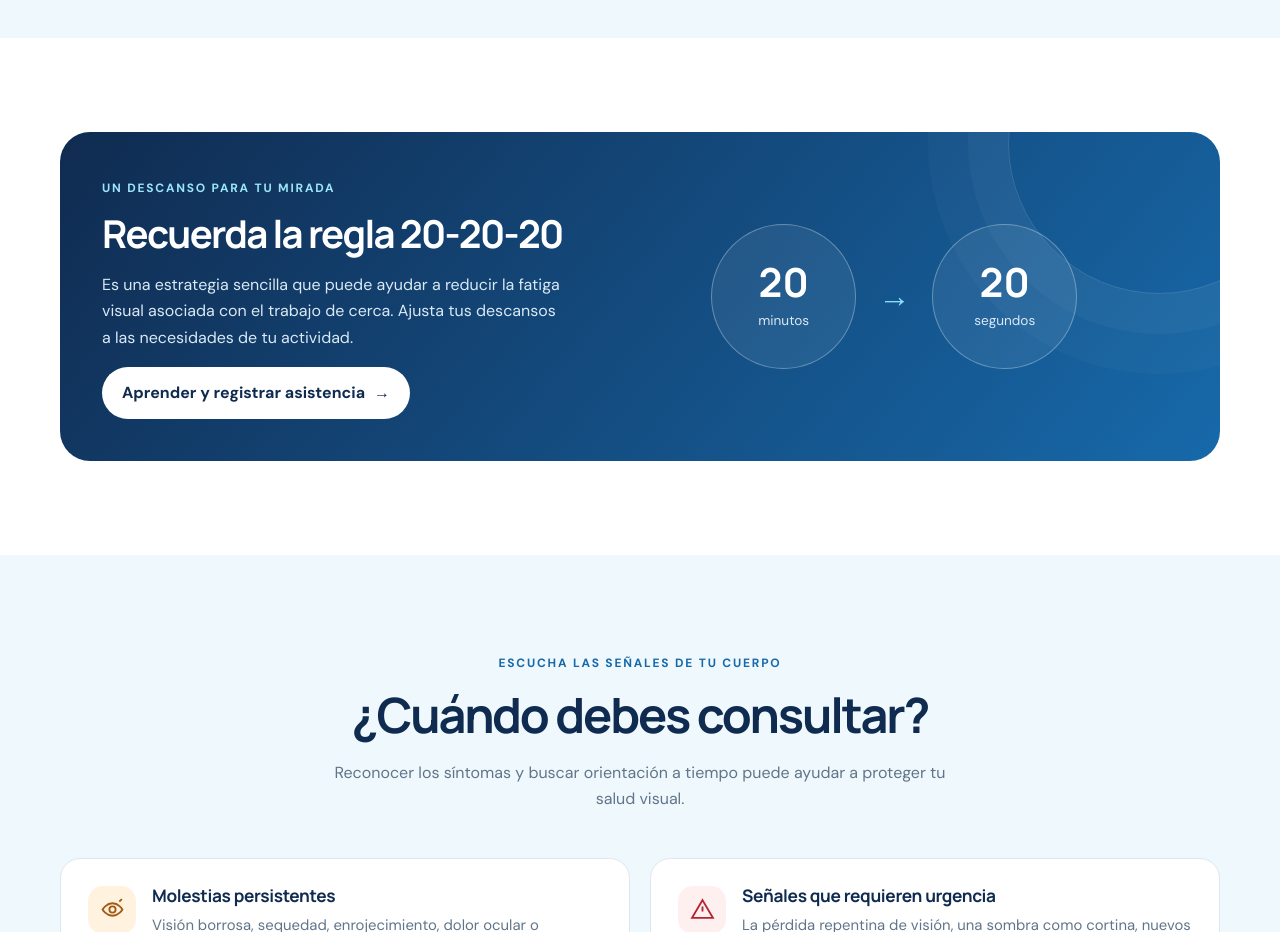
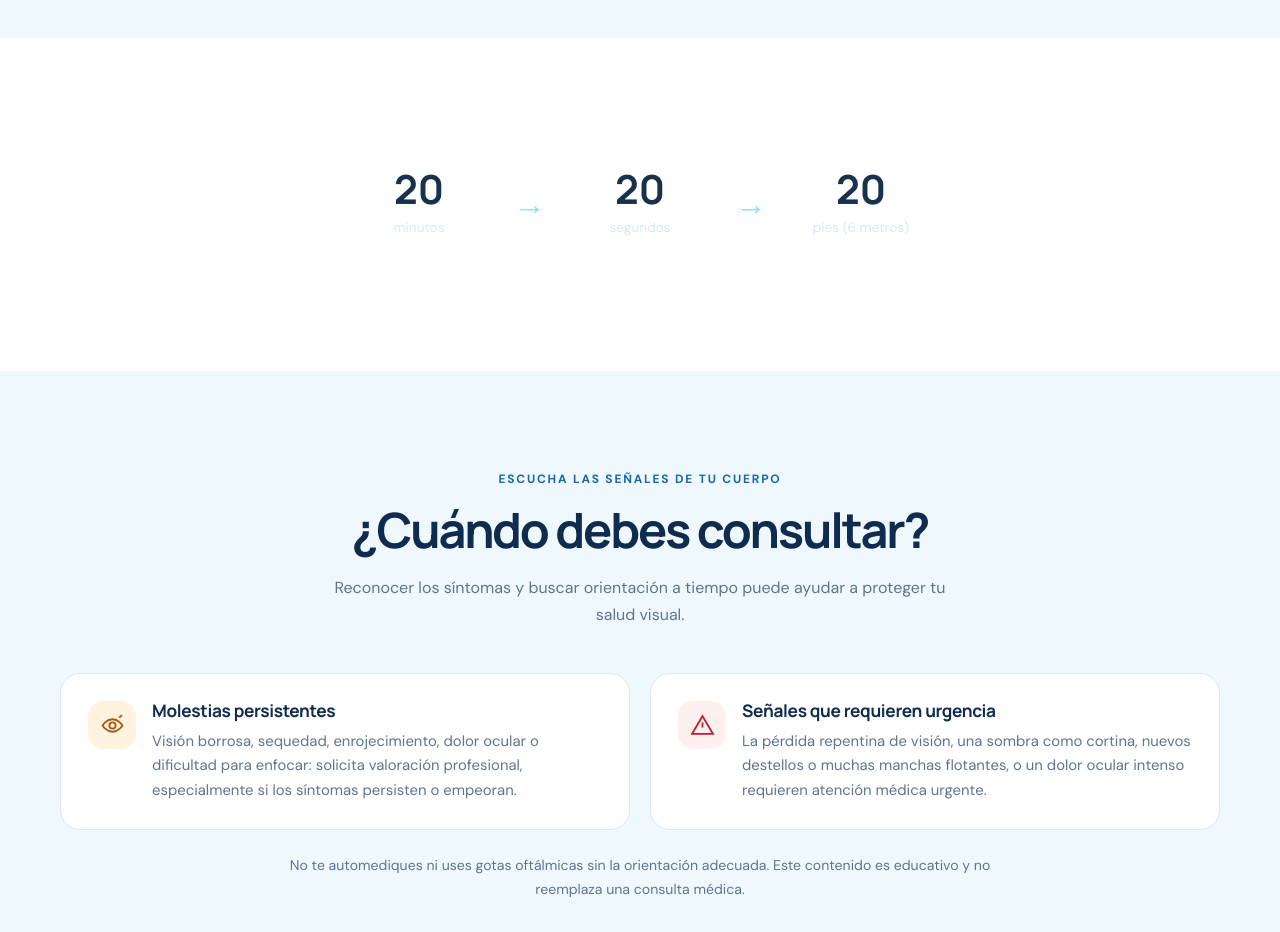
Before and after one commit to Juan12-lab/D-a-mundial-de-la-visi-n, a plain HTML site: page index.html in a window 1280 px wide. Shown: the part 2720-3652 px from the top of the page. Drawn offline with Linux system fonts and the light colour scheme.

Commit message:
Update index.html

```diff
--- a/index.html
+++ b/index.html
@@ -318,21 +318,35 @@
     </section>
 
     <section class="section">
-      <div class="container">
-        <div class="rule-card reveal">
-          <div>
-            <span class="kicker" style="color:#9ce6fb">Un descanso para tu mirada</span>
-            <h2>Recuerda la regla 20-20-20</h2>
-            <p>Es una estrategia sencilla que puede ayudar a reducir la fatiga visual asociada con el trabajo de cerca. Ajusta tus descansos a las necesidades de tu actividad.</p>
-            <a href="#capacitacion" class="btn btn-light">Aprender y registrar asistencia <span aria-hidden="true">→</span></a>
-          </div>
-          <div class="rule-visual" aria-label="Cada 20 minutos, mira durante 20 segundos a unos 6 metros">
-            <div class="twenty"><div><strong>20</strong><span>minutos</span></div></div>
-            <span class="rule-symbol">→</span>
-            <div class="twenty"><div><strong>20</strong><span>segundos</span></div></div>
-          </div>
-        </div>
-      </div>
+      <div class="rule-visual"
+     aria-label="Cada 20 minutos, mira durante 20 segundos un objeto a 20 pies, aproximadamente 6 metros">
+
+  <div class="twenty">
+    <div>
+      <strong>20</strong>
+      <span>minutos</span>
+    </div>
+  </div>
+
+  <span class="rule-symbol" aria-hidden="true">→</span>
+
+  <div class="twenty">
+    <div>
+      <strong>20</strong>
+      <span>segundos</span>
+    </div>
+  </div>
+
+  <span class="rule-symbol" aria-hidden="true">→</span>
+
+  <div class="twenty">
+    <div>
+      <strong>20</strong>
+      <span>pies (6 metros)</span>
+    </div>
+  </div>
+
+</div>
     </section>
 
     <section class="section section-soft" id="alertas">
```
